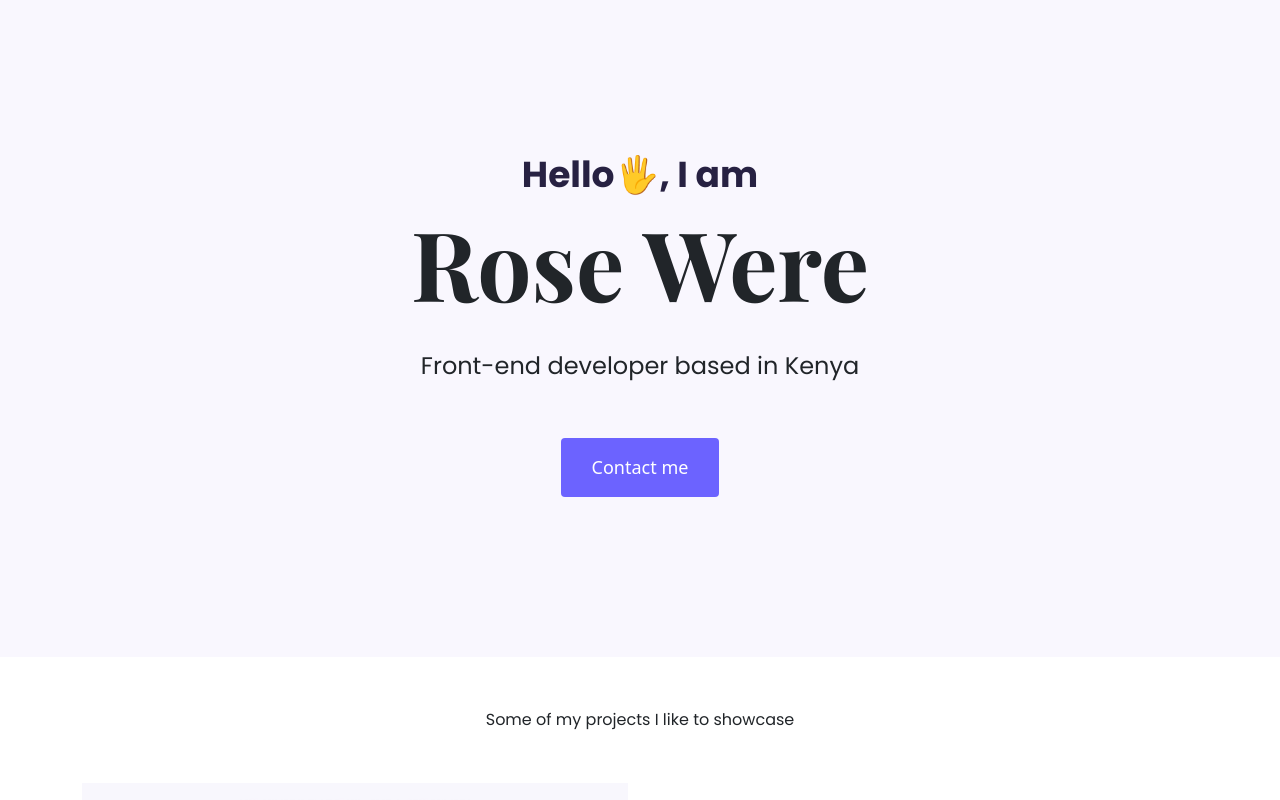
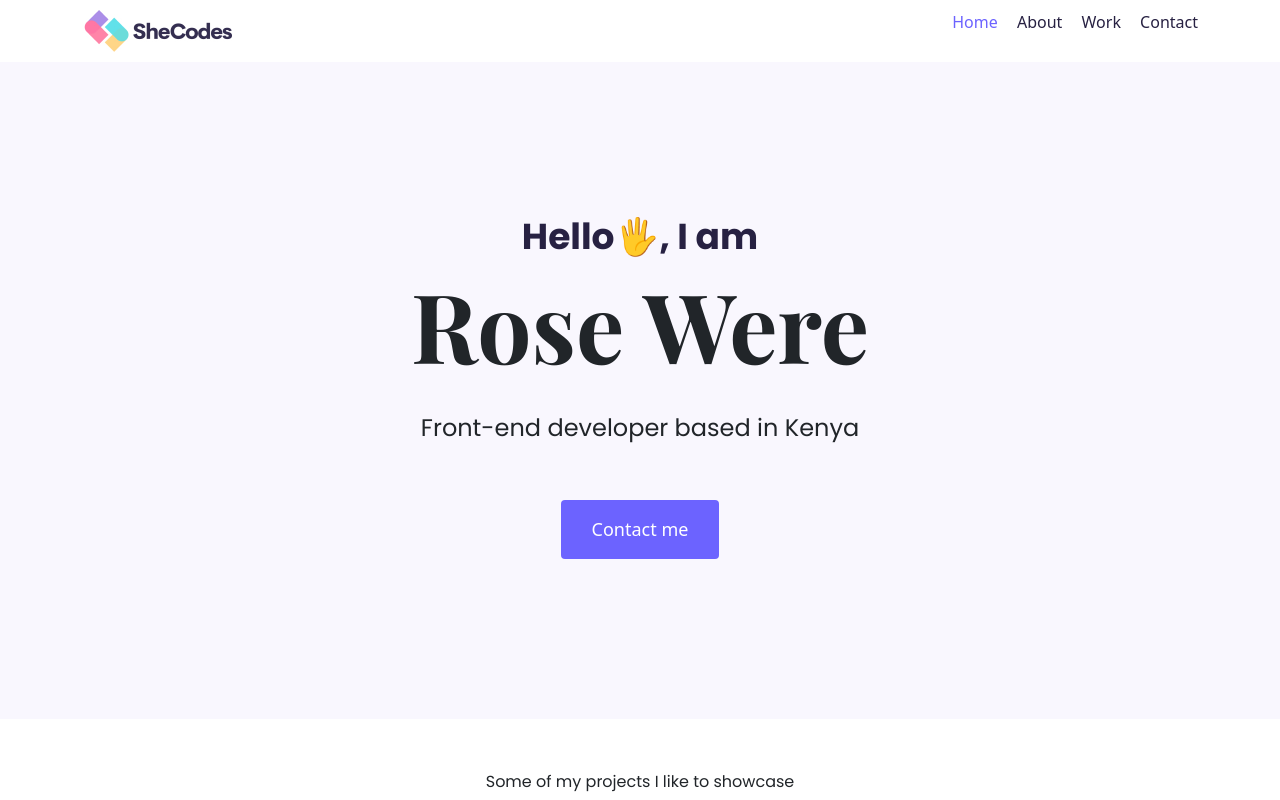
Before and after one commit to rosewere/project-portfolio, a plain HTML site: page index.html in a window 1280 px wide. Shown: the top 800 px of the page. Drawn offline with nearby package versions, Linux system fonts and the light colour scheme.

Commit message:
Added the navbar

```diff
--- a/index.html
+++ b/index.html
@@ -29,6 +29,21 @@
     <title>Rose Portfolio</title>
   </head>
   <body>
+    <div class="container">
+      <nav class="d-flex justify-content-between">
+        <img
+          src="images/logo.jpg"
+          class="logo d-none d-md-block"
+          alt="logo image"
+        />
+        <ul>
+          <li class="active"><a href="/">Home</a></li>
+          <li><a href="/about.html">About</a></li>
+          <li><a href="/work.html">Work</a></li>
+          <li><a href="/contact.html">Contact</a></li>
+        </ul>
+      </nav>
+    </div>
     <div class="hero">
       <p>Hello🖐, I am</p>
       <h1>Rose Were</h1>
@@ -63,7 +78,7 @@
       <div class="row mb-4">
         <div class="col">
           <div class="project-description">
-            <h2 class="mb-5">weather Project</h2>
+            <h2 class="mb-5">Weather Project</h2>
             <p class="mb-4 text-muted">
               Far far away, behind the word mountains, far from the countries
               Vokalia and Consonantia, there live the blind texts. Separated
--- a/style/port.css
+++ b/style/port.css
@@ -63,6 +63,29 @@ p {
 .project-description {
   padding: 60px 60px;
 }
+.logo {
+  max-width: 150px;
+}
+nav {
+  padding: 10px 0;
+}
+nav ul {
+  padding: 0;
+  margin: 0;
+}
+nav li {
+  display: inline;
+  list-style: none;
+  margin-left: 15px;
+}
+nav a {
+  text-decoration: none;
+  color: #272142;
+}
+nav a:hover,
+nav li.active a {
+  color: var(--branding-color);
+}
 .content h1 {
   font-size: 64px;
   line-height: 1;
```
Also changed, not shown: images/logo.jpg (added).
